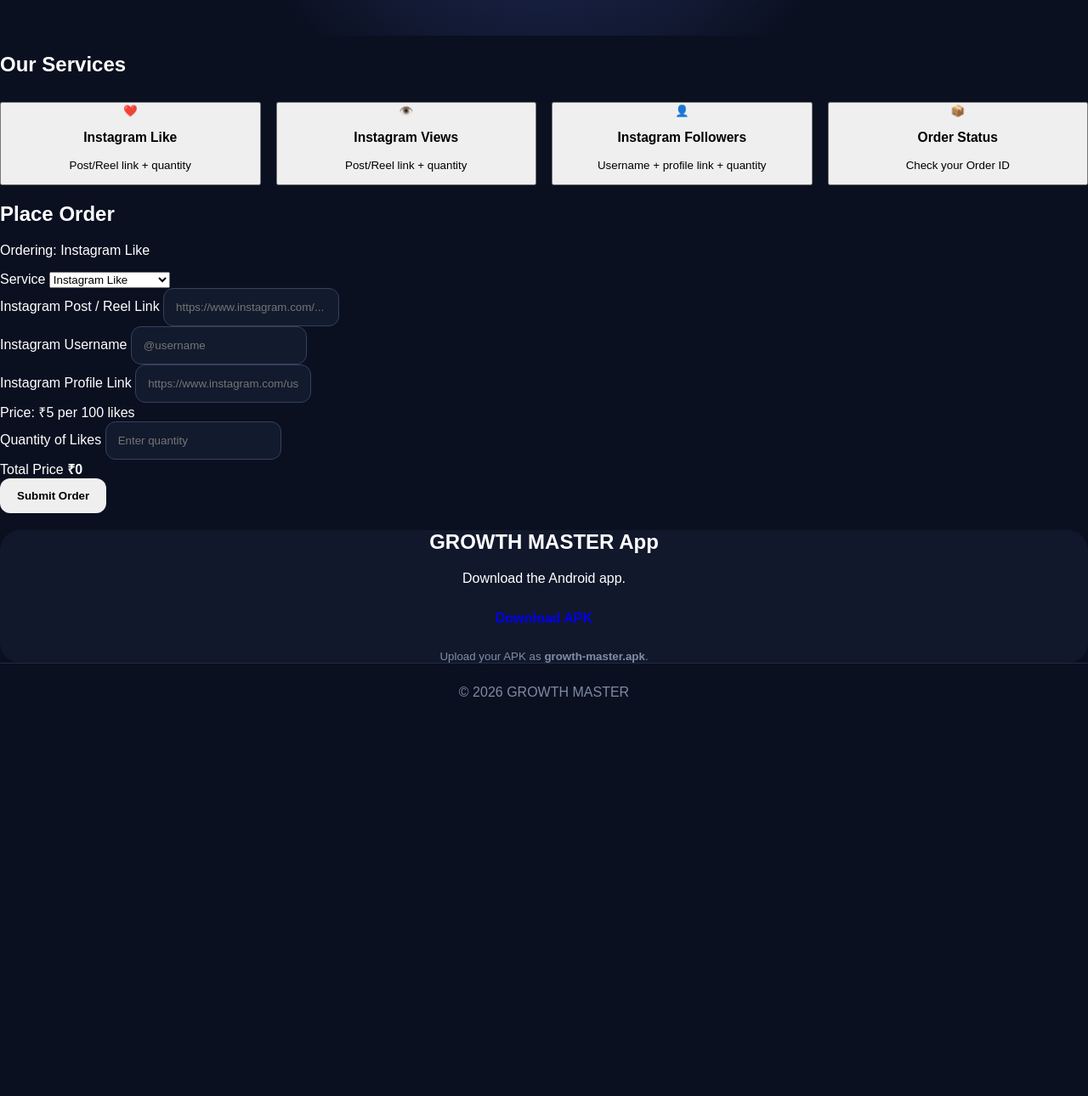
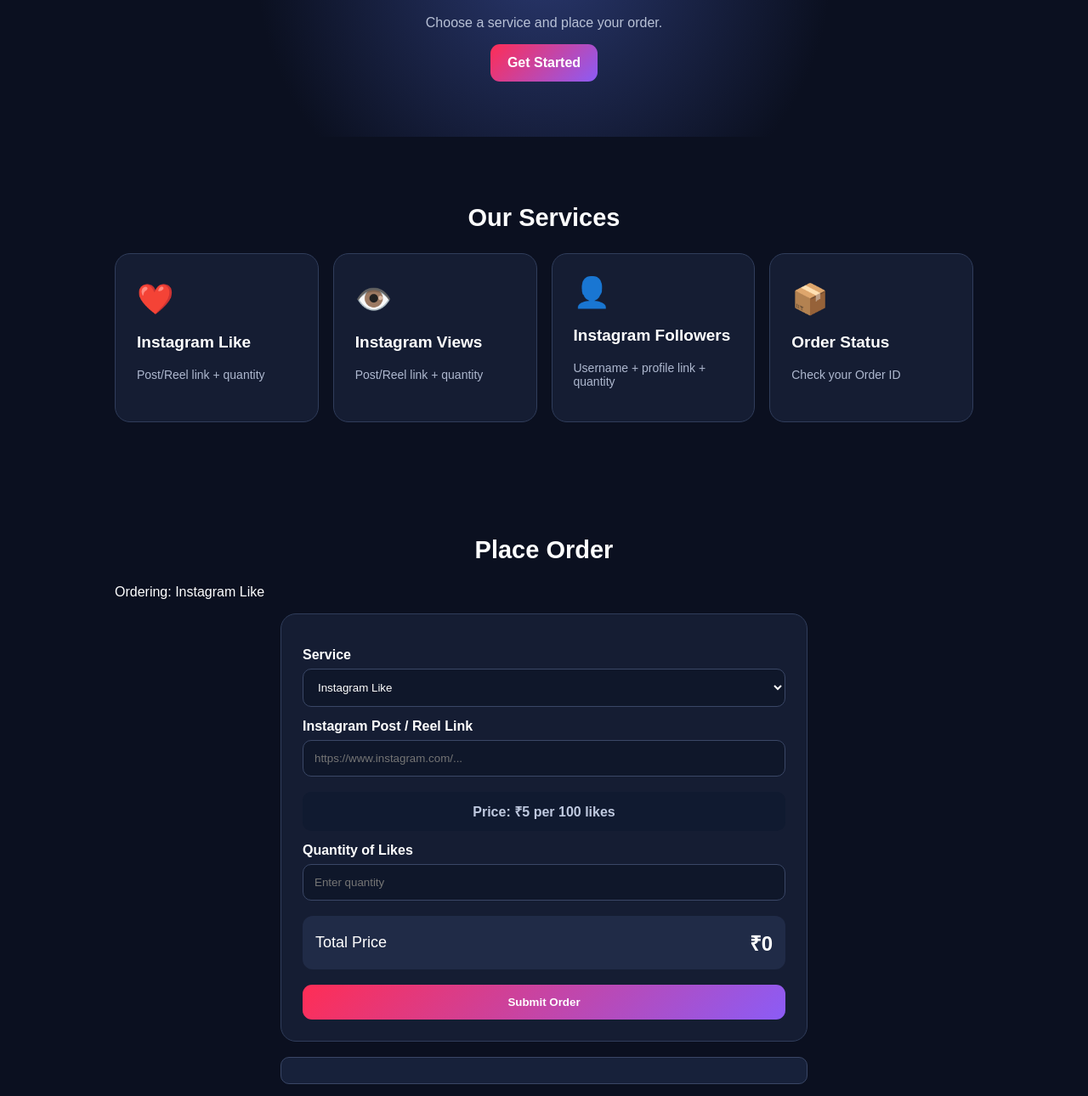
Before and after one commit to thekhanboy11-sudo/growth-master, a plain HTML site: page index.html in a window 1280 px wide. Shown: the part 332-1622 px from the top of the page at 85% size. Before the commit the page ends 1181 px from the top, so only its background shows below. Drawn offline with Linux system fonts and the light colour scheme.

Commit message:
Update style.css

```diff
--- a/style.css
+++ b/style.css
@@ -1,30 +1,16 @@
-*{box-sizing:border-box}
-html{scroll-behavior:smooth}
-body{margin:0;font-family:Arial,Helvetica,sans-serif;background:#0b1020;color:#fff}
-.header{position:sticky;top:0;z-index:10;background:rgba(11,16,32,.94);backdrop-filter:blur(10px);border-bottom:1px solid #26304a}
-.brand{max-width:1100px;margin:auto;padding:14px 20px;display:flex;align-items:center;gap:12px}
-.logo,.hero-logo{display:flex;align-items:center;justify-content:center;font-weight:900;color:#fff;background:linear-gradient(135deg,#ff2d55,#8b5cf6,#06b6d4);box-shadow:0 8px 25px rgba(139,92,246,.35)}
-.logo{width:46px;height:46px;border-radius:14px;font-size:20px}
-.brand h1{font-size:19px;margin:0}.brand span{font-size:11px;color:#aab4cf}
-.hero{text-align:center;padding:80px 20px 70px;background:radial-gradient(circle at 50% 20%,#253267 0,#0b1020 55%)}
-.hero-logo{width:100px;height:100px;margin:0 auto 24px;border-radius:28px;font-size:42px}
-.hero h2{font-size:42px;margin:10px 0}.hero p{color:#b9c1d6;font-size:17px;margin-bottom:28px}
-.section{max-width:1100px;margin:auto;padding:65px 20px}.section h2{text-align:center;font-size:30px;margin-top:0}
-.cards{display:grid;grid-template-columns:repeat(4,1fr);gap:18px;margin-top:30px}
-.card{display:block;text-decoration:none;color:#fff;background:#141b30;border:1px solid #293451;border-radius:20px;padding:28px 20px;transition:.2s}
-.card:hover{transform:translateY(-5px);border-color:#7c5cff;box-shadow:0 15px 35px rgba(0,0,0,.25)}
-.icon{font-size:38px}.card h3{margin:18px 0 8px}.card p{color:#aeb8cf;margin:0;line-height:1.5}
-.btn{display:inline-block;border:0;border-radius:12px;padding:13px 20px;text-decoration:none;font-weight:700;cursor:pointer}
-.primary{color:white;background:linear-gradient(135deg,#ff2d55,#8b5cf6)}.outline{color:white;border:1px solid #64719a;background:transparent}
-.order{text-align:center}.order-box{display:flex;max-width:560px;margin:25px auto 0;gap:10px}
-input{flex:1;background:#121a2d;border:1px solid #34415f;border-radius:12px;padding:14px;color:#fff;outline:none}
-.status{max-width:560px;margin:15px auto 0;padding:14px;border-radius:12px;display:none}
-.download{text-align:center;background:#11182b;border-radius:24px;margin-top:10px}
-.download small{display:block;color:#818ca8;margin-top:15px}
-.contact{text-align:center}
-footer{text-align:center;padding:25px;color:#7f8aa5;border-top:1px solid #222c45}
-.modal{display:none;position:fixed;inset:0;background:rgba(0,0,0,.7);z-index:20;align-items:center;justify-content:center;padding:20px}
-.modal-content{position:relative;max-width:420px;width:100%;background:#151d33;border:1px solid #33405f;border-radius:20px;padding:30px;text-align:center}
-.close{position:absolute;right:15px;top:10px;background:none;border:0;color:#fff;font-size:30px;cursor:pointer}
-@media(max-width:800px){.cards{grid-template-columns:repeat(2,1fr)}.hero h2{font-size:34px}}
-@media(max-width:520px){.cards{grid-template-columns:1fr}.order-box{flex-direction:column}.hero{padding-top:55px}}
+*{box-sizing:border-box}html{scroll-behavior:smooth}
+body{margin:0;background:#0b1020;color:#fff;font-family:Arial,sans-serif}
+header{padding:14px 20px;border-bottom:1px solid #293451;position:sticky;top:0;background:#0b1020;z-index:5}
+.brand{display:flex;gap:12px;align-items:center;max-width:1000px;margin:auto}.brand b,.biglogo{display:flex;align-items:center;justify-content:center;background:linear-gradient(135deg,#ff2d55,#8b5cf6,#06b6d4);font-weight:900}.brand b{width:45px;height:45px;border-radius:13px}.brand small{display:block;color:#aab4cf;font-size:11px}
+.hero{text-align:center;padding:65px 20px;background:radial-gradient(circle,#29376d,#0b1020 60%)}.biglogo{width:100px;height:100px;margin:auto;border-radius:28px;font-size:40px}.hero h1{font-size:40px}.hero p{color:#b8c1d6}
+.btn{display:inline-block;background:linear-gradient(135deg,#ff2d55,#8b5cf6);color:#fff;border:0;border-radius:11px;padding:13px 20px;font-weight:bold;text-decoration:none;cursor:pointer}
+section{max-width:1050px;margin:auto;padding:55px 20px}h2{text-align:center;font-size:29px}
+.cards{display:grid;grid-template-columns:repeat(4,1fr);gap:17px}.cards button{background:#151d33;color:white;border:1px solid #303d5b;border-radius:18px;padding:25px;text-align:left;font-size:35px;cursor:pointer}.cards button:hover{border-color:#8b5cf6}.cards h3{font-size:19px}.cards p{font-size:14px;color:#aeb8cf}
+form{max-width:620px;margin:auto;background:#151d33;padding:25px;border-radius:18px;border:1px solid #303d5b}
+label{display:block;font-weight:bold;margin:14px 0 7px}input,select{width:100%;padding:13px;border-radius:10px;border:1px solid #3a4766;background:#0f172a;color:white}
+.hide{display:none}.price-line{margin-top:18px;padding:12px;border-radius:10px;background:#101a30;color:#bfc9df;text-align:center;font-weight:bold}
+.total{display:flex;justify-content:space-between;align-items:center;margin-top:18px;padding:15px;border-radius:12px;background:#202b47;font-size:18px}.total strong{font-size:24px}.full{width:100%;margin-top:18px}
+#result,#status{margin:18px auto;padding:15px;background:#17213a;border:1px solid #3a4766;border-radius:10px;max-width:620px}
+.status{text-align:center}.status>input{max-width:400px}.download{text-align:center;background:#11182b;border-radius:20px}.download small{display:block;color:#8490aa;margin-top:12px}
+footer{text-align:center;padding:25px;color:#8290aa;border-top:1px solid #293451}
+@media(max-width:750px){.cards{grid-template-columns:repeat(2,1fr)}}@media(max-width:500px){.cards{grid-template-columns:1fr}.hero h1{font-size:32px}.status>input{max-width:100%;margin-bottom:10px}}
```
